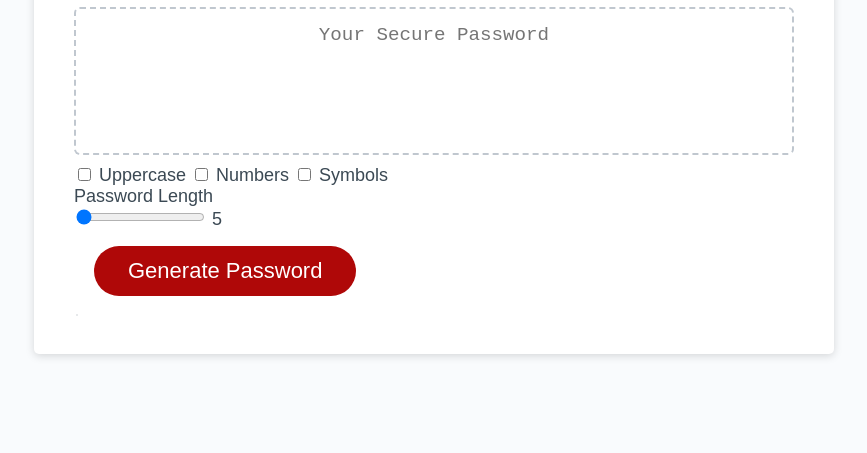
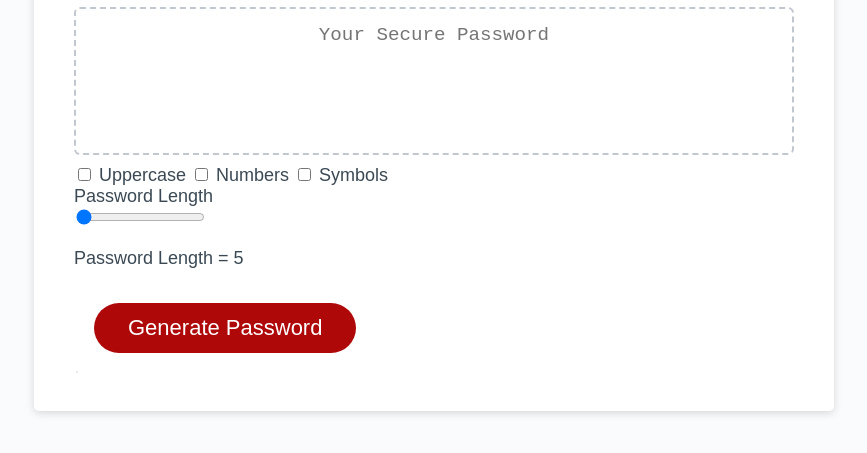
Before and after one commit to areyno20/Password-Generator, a plain HTML site: page Develop/index.html in a window 1280 px wide. Shown: the part 241-694 px from the top of the page, without its empty margins (206-1073 px from the left). Drawn offline with Linux system fonts and the light colour scheme.

Commit message:
password slider value

```diff
--- a/Develop/index.html
+++ b/Develop/index.html
@@ -37,12 +37,12 @@
               <input type="checkbox" id="symbols" />
               Symbols
           </label>
-          <div class="input-group">
+          <div class="length-slider">
               Password Length
 
               <div class="slider-container">
-                  <input type="range" min="5" max="20" value="5" class="slider" data-js-selector="slider" />
-                  <span class="value">5</span>
+                  <input type="range" min="5" max="20" value="5" class="slider" data-js-selector="slider" id="sliderrange"/>
+                  <p>Password Length = <span id="value"></span></p>
               </div>
           </div>
         <table class="card-footer">
--- a/Develop/script.js
+++ b/Develop/script.js
@@ -68,6 +68,21 @@ generateBtn.addEventListener('click', event => {
     }
 })
 
+
+var slider = document.getElementById("sliderrange");
+var output = document.getElementById("value");
+output.innerHTML = slider.value; // Display the default slider value
+
+// Update the current slider value (each time you drag the slider handle)
+slider.oninput = function() {
+  output.innerHTML = this.value;
+}
+
+
+
+
+
+
 // Get references to the #generate element
 //var generateBtn = document.querySelector("#generate");
 
```
